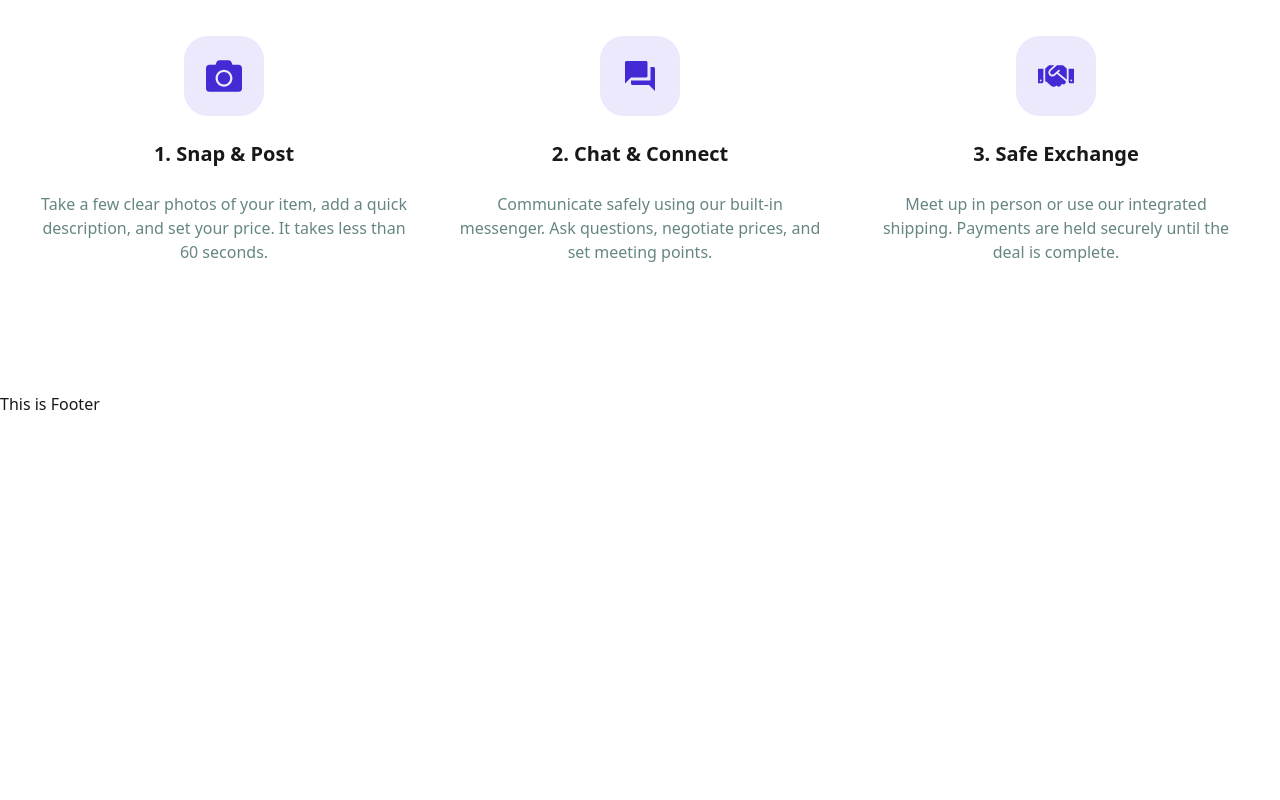
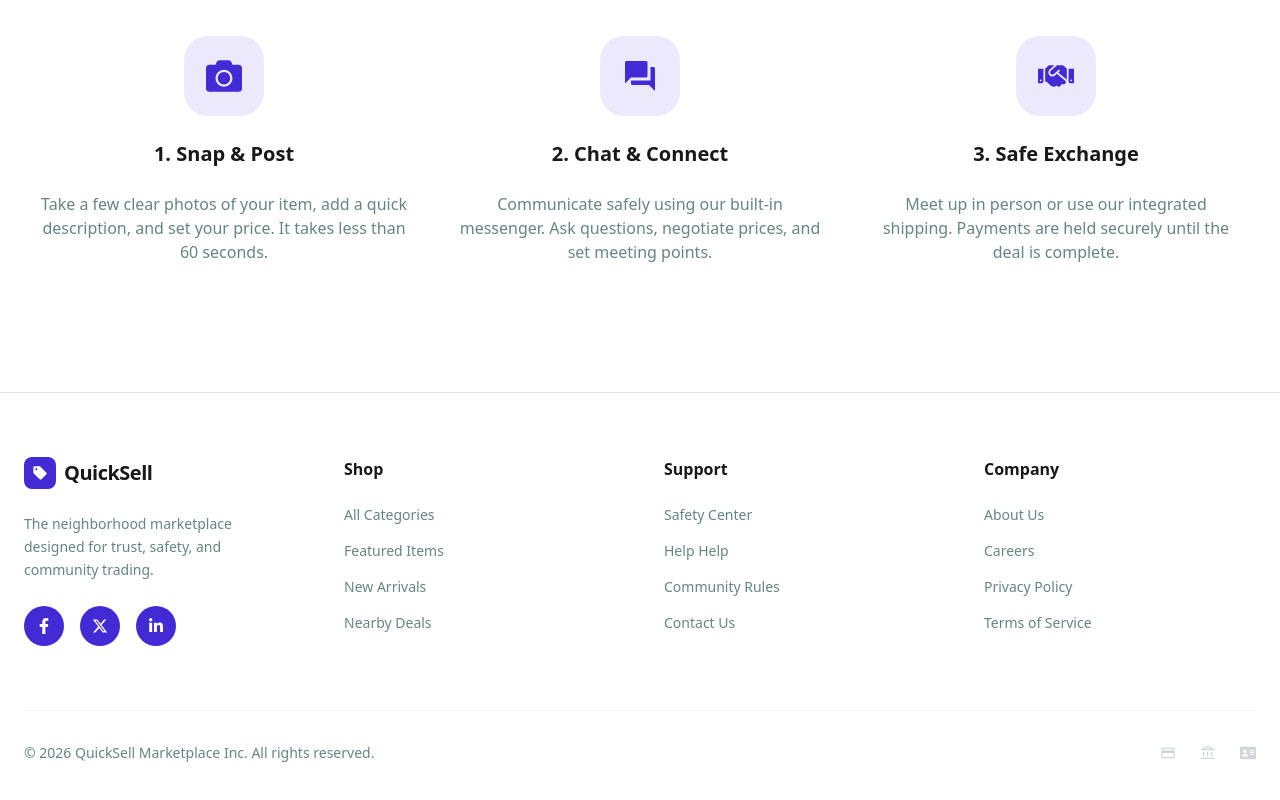
Before and after one commit to MdRehanAli/quick-sell, a Next.js app: page / in a window 1280 px wide. Shown: the part 888-1688 px from the top of the page. Before the commit the page ends 1304 px from the top, so only its background shows below. Built offline with nearby package versions, Linux system fonts and the light colour scheme.

Commit message:
Added Footer

```diff
--- a/src/components/Footer.jsx
+++ b/src/components/Footer.jsx
@@ -1,11 +1,90 @@
+import Link from 'next/link';
 import React from 'react';
+import { FaAddressCard, FaFacebookF, FaLinkedinIn } from 'react-icons/fa';
+import { MdOutlineAccountBalance, MdOutlinePayment, MdSell } from 'react-icons/md';
+import { FaXTwitter } from "react-icons/fa6";
 
 const Footer = () => {
+    const footerSections = [
+        {
+            title: 'Shop',
+            links: [
+                { name: 'All Categories', href: '#' },
+                { name: 'Featured Items', href: '#' },
+                { name: 'New Arrivals', href: '#' },
+                { name: 'Nearby Deals', href: '#' }
+            ]
+        },
+        {
+            title: 'Support',
+            links: [
+                { name: 'Safety Center', href: '#' },
+                { name: 'Help Help', href: '#' },
+                { name: 'Community Rules', href: '#' },
+                { name: 'Contact Us', href: '#' }
+            ]
+        },
+        {
+            title: 'Company',
+            links: [
+                { name: 'About Us', href: '#' },
+                { name: 'Careers', href: '#' },
+                { name: 'Privacy Policy', href: '#' },
+                { name: 'Terms of Service', href: '#' }
+            ]
+        }
+    ]
+
     return (
-        <div>
-            <h1>This is Footer</h1>
-        </div>
-    );
+        <footer className="border-t border-[#dce5e4] dark:border-gray-800 bg-white dark:bg-background-dark py-16 px-6">
+            <div className="max-w-7xl mx-auto grid grid-cols-2 md:grid-cols-4 gap-12">
+                <div className="col-span-2 md:col-span-1 space-y-6">
+                    <Link href="/" className="flex items-center gap-2">
+                        <div className="size-8 bg-primary rounded-lg flex items-center justify-center text-white">
+                            <span className=""><MdSell /></span>
+                        </div>
+                        <span className="text-xl font-bold tracking-tight">QuickSell</span>
+                    </Link>
+                    <p className="text-[#658683] text-sm leading-relaxed">
+                        The neighborhood marketplace designed for trust, safety, and community trading.
+                    </p>
+                    <div className="flex gap-4">
+                        <Link href="#" className="text-white hover:text-primary transition-colors p-3 bg-primary hover:bg-secondary rounded-full">
+                            <span className=""><FaFacebookF /></span>
+                        </Link>
+                        <Link href="#" className="text-white hover:text-primary transition-colors p-3 bg-primary hover:bg-secondary rounded-full">
+                            <span className=""><FaXTwitter /></span>
+                        </Link>
+                        <Link href="#" className="text-white hover:text-primary transition-colors p-3 bg-primary hover:bg-secondary rounded-full">
+                            <span className=""><FaLinkedinIn /></span>
+                        </Link>
+                    </div>
+                </div>
+                {footerSections.map((section, index) => (
+                    <div key={index}>
+                        <h4 className="font-bold mb-6">{section.title}</h4>
+                        <ul className="space-y-4 text-sm text-[#658683]">
+                            {section.links.map((link, linkIndex) => (
+                                <li key={linkIndex}>
+                                    <Link href={link.href} className="hover:text-primary transition-colors">
+                                        {link.name}
+                                    </Link>
+                                </li>
+                            ))}
+                        </ul>
+                    </div>
+                ))}
+            </div>
+            <div className="max-w-7xl mx-auto mt-16 pt-8 border-t border-[#f0f4f4] dark:border-gray-800 flex flex-col sm:flex-row justify-between items-center gap-4">
+                <p className="text-sm text-[#658683]">© 2026 QuickSell Marketplace Inc. All rights reserved.</p>
+                <div className="flex items-center gap-6">
+                    <span className=" text-gray-300"><MdOutlinePayment /></span>
+                    <span className=" text-gray-300"><MdOutlineAccountBalance /></span>
+                    <span className=" text-gray-300"><FaAddressCard /></span>
+                </div>
+            </div>
+        </footer>
+    )
 };
 
 export default Footer;
--- a/src/components/Navbar.jsx
+++ b/src/components/Navbar.jsx
@@ -1,5 +1,6 @@
 import Link from 'next/link';
 import React from 'react';
+import { MdSell } from 'react-icons/md';
 
 const Navbar = () => {
     const navLinks = <>
@@ -21,7 +22,12 @@ const Navbar = () => {
                             {navLinks}
                         </ul>
                     </div>
-                    <a className="btn btn-ghost text-xl">QuickSell</a>
+                    <Link href="/" className="btn btn-ghost px-0 flex items-center gap-2">
+                        <div className="size-8 bg-primary rounded-lg flex items-center justify-center text-white">
+                            <span className="material-symbols-outlined"><MdSell /></span>
+                        </div>
+                        <span className="text-xl font-bold tracking-tight">QuickSell</span>
+                    </Link>
                 </div>
                 <div className="navbar-center hidden lg:flex">
                     <ul className="menu menu-horizontal px-1">
```
